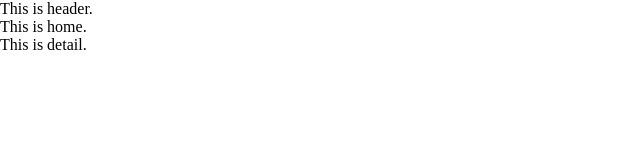
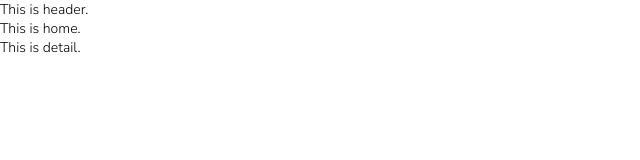
Before and after one commit to Drougnov/rest-countries-api-with-color-theme-switcher-master, a React (Create React App) app: page / in a window 1280 px wide. Shown: the top 160 px of the page, without its empty margins (0-640 px from the left). Built offline with nearby package versions, Linux system fonts and the light colour scheme.

Commit message:
Google font added

```diff
--- a/src/index.css
+++ b/src/index.css
@@ -1,5 +1,10 @@
+@import url('https://fonts.googleapis.com/css2?family=Nunito+Sans:wght@300;600;800&display=swap');
 *{
   padding: 0;
   margin: 0;
   box-sizing: border-box;
 }
+body{
+  font-size: 14px;
+  font-family: 'Nunito Sans', sans-serif;
+}
```
